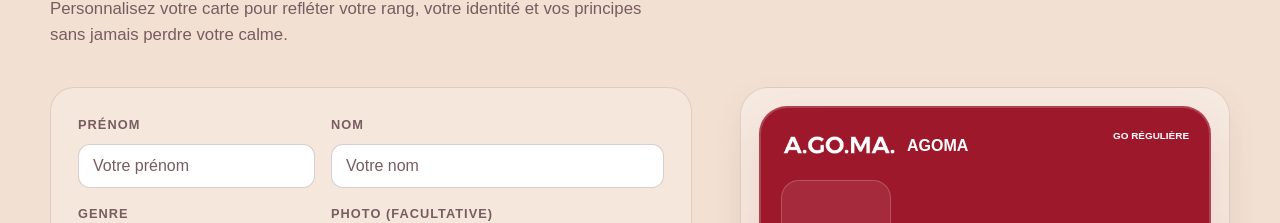
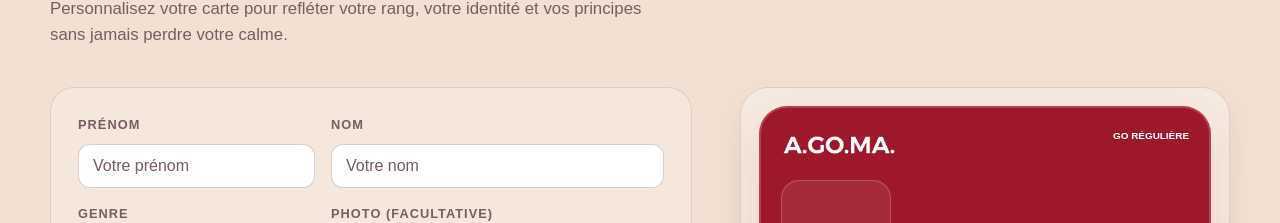
Before and after one commit to gloriakakimba/AGOMA, a plain HTML site: page index.html in a window 1280 px wide. Shown: the part 3491-3714 px from the top of the page. Drawn offline with nearby package versions, Linux system fonts and the light colour scheme.

Commit message:
Update index.html

```diff
--- a/index.html
+++ b/index.html
@@ -137,7 +137,9 @@ a:has(.brand-logo) {
 		<div class="preview-wrap">
 		<article class="member-card madder" id="memberCard" aria-label="Aperçu de la carte de membre" role="button" tabindex="0" aria-haspopup="dialog">
 		<div class="card-top"><div class="card-brand"><img class="card-logo" src="Logo.png" alt="" onerror="this.hidden=true">
-		<span>AGOMA</span></div>
+		<!-- <span>AGOMA</span> -->
+
+		</div>
 		<div class="card-type" id="cardCategory">Go régulière</div>
 		</div><div class="card-photo placeholder" id="cardPhoto" aria-label="Photo du membre">PHOTO</div>
 		<div class="card-name" id="cardName">Ariane Bourgeois</div><div class="card-meta"><strong id="cardGender">Femme</strong>
```
